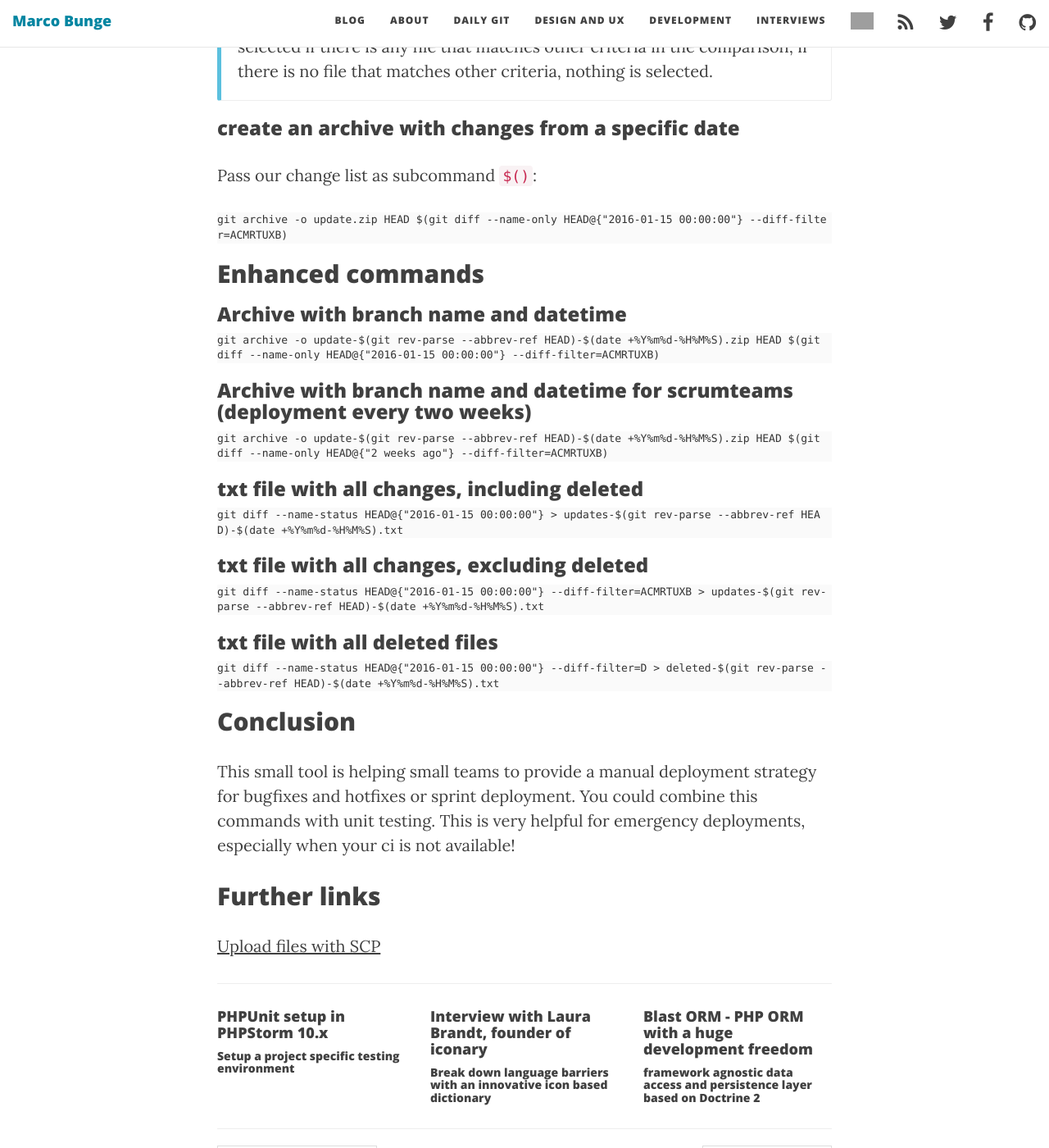
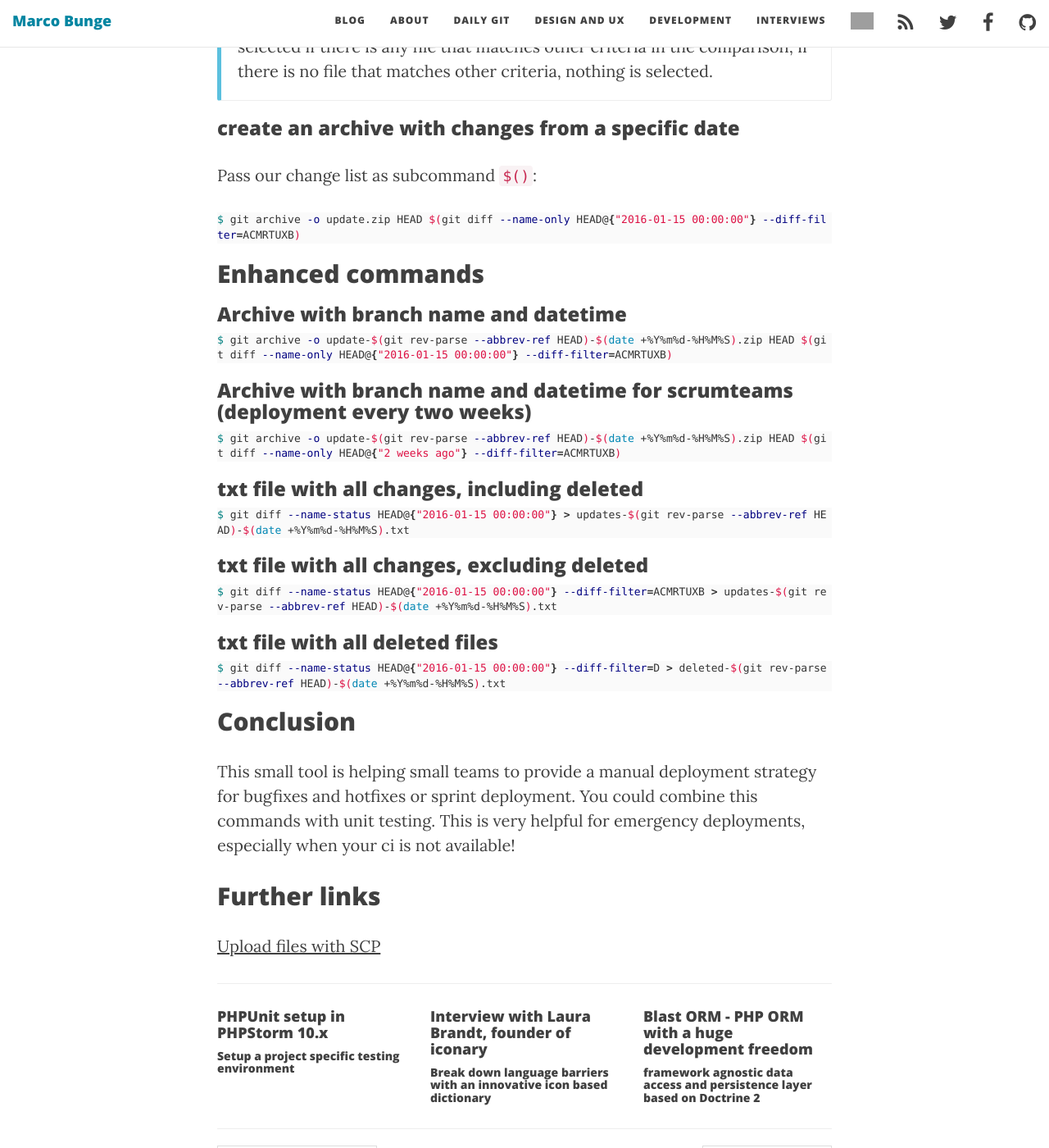
Before and after one commit to mbunge/mbunge.github.io, a Jekyll site: the page built from _posts/2016-01-26-deployment-strategy-with-git.markdown, in a window 1280 px wide and 1400 px high, scrolled down 2606 px. Shown: the whole window at 82% size. Built offline with Jekyll 4.4.1, drawn with Linux system fonts in a browser that asks for light colours; nearby versions of some CDN libraries; comment, search, counter and statistics services are not loaded; some of the changed text lies outside the part shown; grey boxes are pictures that could not be loaded.

Commit message:
Update 2016-01-26-deployment-strategy-with-git.markdown

````diff
--- a/_posts/2016-01-26-deployment-strategy-with-git.markdown
+++ b/_posts/2016-01-26-deployment-strategy-with-git.markdown
@@ -32,16 +32,16 @@ We want to use git for our three step deployment strategy.
 
 ## Create update archive
 
-```
-git archive -o archive.zip
+```bash
+$ git archive -o archive.zip
 ```
 
 This command creates an archive containing all files from our current branch. But we want to get all latest changes from a specific date.
 
 ### Get all changes of a commit, branch, or another reference
 
-```
-git diff --name-only HEAD
+```bash
+$ git diff --name-only HEAD
 ```
 
 We get a lis of all changes of our last commit.
@@ -68,14 +68,14 @@ But we need all changes since a specific date until now. Therefore we use git re
 
 ### Get a list of all changes from a specific date, related to head reference.
 
-```
-git diff --name-only HEAD@{"2016-01-15 00:00:00"}
+```bash
+$ git diff --name-only HEAD@{"2016-01-15 00:00:00"}
 ```
 
 We need a filtered list of all files except deleted file For our deployment. Adding `--diff-filter`:
 
-```
-git diff --name-only HEAD@{"2016-01-15 00:00:00"} --diff-filter=ACMRTUXB
+```bash
+$ git diff --name-only HEAD@{"2016-01-15 00:00:00"} --diff-filter=ACMRTUXB
 ```
 
 <div class="callout callout-info">
@@ -87,40 +87,40 @@ git diff --name-only HEAD@{"2016-01-15 00:00:00"} --diff-filter=ACMRTUXB
 
 Pass our change list as subcommand `$()`:
 
-```
-git archive -o update.zip HEAD $(git diff --name-only HEAD@{"2016-01-15 00:00:00"} --diff-filter=ACMRTUXB)
+```bash
+$ git archive -o update.zip HEAD $(git diff --name-only HEAD@{"2016-01-15 00:00:00"} --diff-filter=ACMRTUXB)
 ```
 
 ## Enhanced commands
 
 ### Archive with branch name and datetime
 
-```
-git archive -o update-$(git rev-parse --abbrev-ref HEAD)-$(date +%Y%m%d-%H%M%S).zip HEAD $(git diff --name-only HEAD@{"2016-01-15 00:00:00"} --diff-filter=ACMRTUXB)
+```bash
+$ git archive -o update-$(git rev-parse --abbrev-ref HEAD)-$(date +%Y%m%d-%H%M%S).zip HEAD $(git diff --name-only HEAD@{"2016-01-15 00:00:00"} --diff-filter=ACMRTUXB)
 ```
 
 ### Archive with branch name and datetime for scrumteams (deployment every two weeks)
 
-```
-git archive -o update-$(git rev-parse --abbrev-ref HEAD)-$(date +%Y%m%d-%H%M%S).zip HEAD $(git diff --name-only HEAD@{"2 weeks ago"} --diff-filter=ACMRTUXB)
+```bash
+$ git archive -o update-$(git rev-parse --abbrev-ref HEAD)-$(date +%Y%m%d-%H%M%S).zip HEAD $(git diff --name-only HEAD@{"2 weeks ago"} --diff-filter=ACMRTUXB)
 ```
 
 ### txt file with all changes, including deleted
 
-```
-git diff --name-status HEAD@{"2016-01-15 00:00:00"} > updates-$(git rev-parse --abbrev-ref HEAD)-$(date +%Y%m%d-%H%M%S).txt
+```bash
+$ git diff --name-status HEAD@{"2016-01-15 00:00:00"} > updates-$(git rev-parse --abbrev-ref HEAD)-$(date +%Y%m%d-%H%M%S).txt
 ```
 
 ### txt file with all changes, excluding deleted
 
-```
-git diff --name-status HEAD@{"2016-01-15 00:00:00"} --diff-filter=ACMRTUXB > updates-$(git rev-parse --abbrev-ref HEAD)-$(date +%Y%m%d-%H%M%S).txt
+```bash
+$ git diff --name-status HEAD@{"2016-01-15 00:00:00"} --diff-filter=ACMRTUXB > updates-$(git rev-parse --abbrev-ref HEAD)-$(date +%Y%m%d-%H%M%S).txt
 ```
 
 ### txt file with all deleted files
 
-```
-git diff --name-status HEAD@{"2016-01-15 00:00:00"} --diff-filter=D > deleted-$(git rev-parse --abbrev-ref HEAD)-$(date +%Y%m%d-%H%M%S).txt
+```bash
+$ git diff --name-status HEAD@{"2016-01-15 00:00:00"} --diff-filter=D > deleted-$(git rev-parse --abbrev-ref HEAD)-$(date +%Y%m%d-%H%M%S).txt
 ```
 
 ## Conclusion
````
